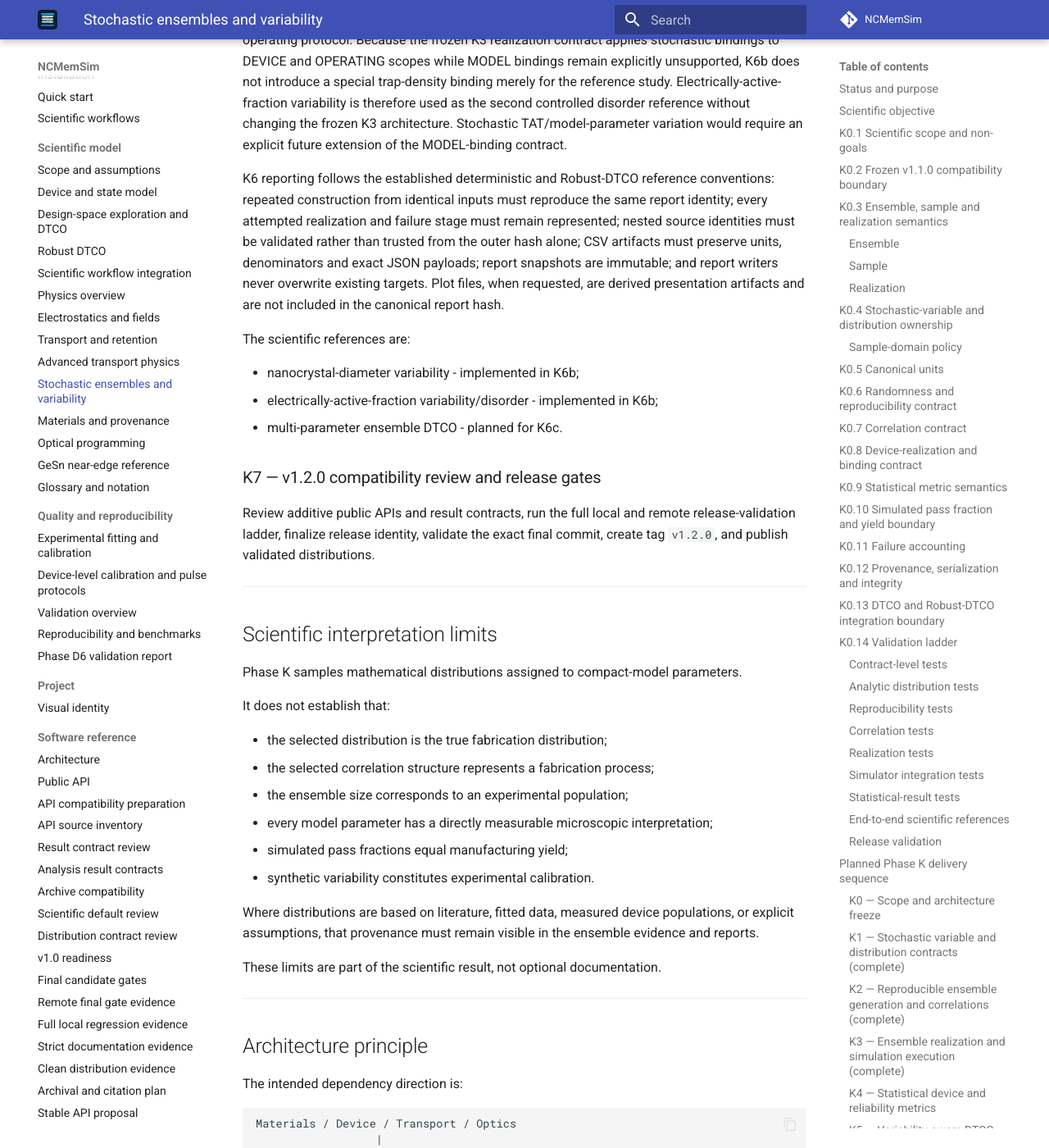
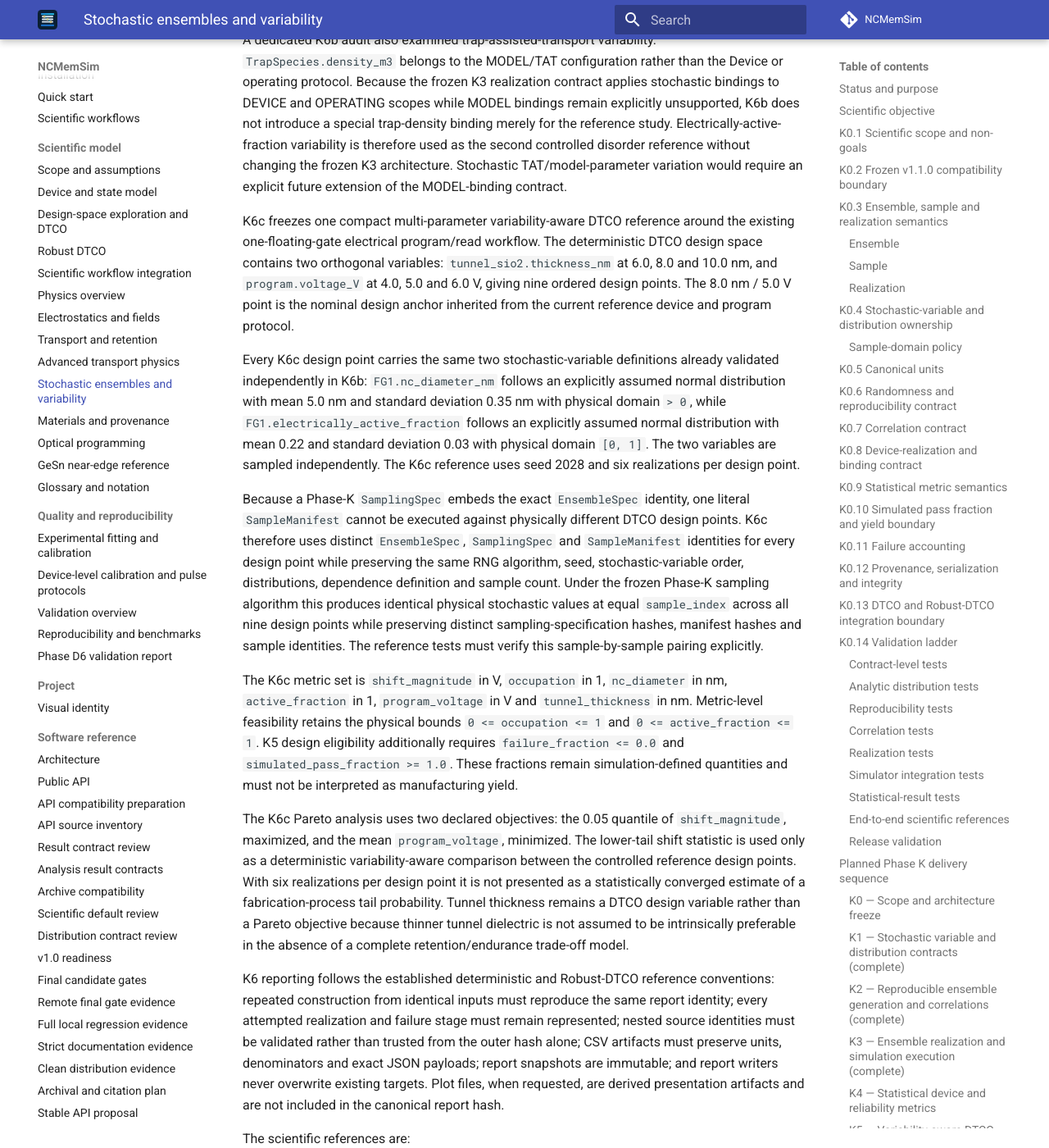
Before and after one commit to ocojocaru/NCMemSim, an MkDocs documentation site: the page built from docs/stochastic_ensembles.md, in a window 1280 px wide and 1400 px high, scrolled down 26765 px. Shown: the whole window at 82% size. Built offline with MkDocs 1.6.1 and Material for MkDocs 9.7.7, drawn with Linux system fonts in a browser that asks for light colours; comment, search, counter and statistics services are not loaded; some of the changed text lies outside the part shown.

Commit message:
Define Phase K6c ensemble DTCO reference contract

```diff
--- a/docs/stochastic_ensembles.md
+++ b/docs/stochastic_ensembles.md
@@ -771,7 +771,7 @@ K6 is divided into three ordered subphases:
 
 - **K6a - ensemble reporting and integrity bundle - COMPLETE:** immutable Phase-K report snapshots with canonical JSON identity, exact K3-K5b source linkage, optional K5c Pareto linkage, nested integrity validation, exact JSON round-trip reconstruction, deterministic CSV/Markdown artifacts, and no-overwrite bundle writing.
 - **K6b - controlled single-parameter reference studies - COMPLETE:** provide reproducible nanocrystal-diameter and electrically-active-fraction variability studies using explicit stochastic specifications, fixed local RNG identity, preserved sample manifests, complete failure accounting, real program/read solver execution and explicit scientific interpretation limits.
-- **K6c - multi-parameter ensemble DTCO reference:** provide an end-to-end variability-aware DTCO study linking explicit DTCO design points to immutable ensemble results, reusing the same exact manifest where cross-design comparison requires common stochastic draws, applying K5 eligibility and transparent Pareto analysis, and exporting the complete integrity-checked report bundle.
+- **K6c - multi-parameter ensemble DTCO reference:** provide an end-to-end variability-aware DTCO study linking explicit DTCO design points to immutable ensemble results, using distinct per-design-point manifests generated from the same RNG algorithm, seed, stochastic-variable order, distributions, dependence definition and sample count so that equal `sample_index` values form deterministic paired realizations across design points, applying K5 eligibility and transparent Pareto analysis, and exporting the complete integrity-checked report bundle.
 
 K6a defines one canonical integrity-checked report bundle over an ordered collection of Phase-K studies. For each study the report retains the complete K3 `EnsembleExecutionResult` (which already embeds the exact K2 `SampleManifest`), the complete K4a `EnsembleMetricAnalysisResult`, the complete K4b `EnsemblePopulationStatistics`, the complete K4c `EnsembleFeasibilitySummary`, the explicit K5 `EnsembleDTCOStudy`, and the corresponding K5b `EnsembleEligibilityResult`. An optional K5c `EnsembleParetoAnalysisResult` may be attached only when its ordered source eligibility-result identities exactly match the report studies.
 
@@ -787,13 +787,23 @@ K6b is implemented by two controlled single-parameter scientific reference studi
 
 A dedicated K6b audit also examined trap-assisted-transport variability. `TrapSpecies.density_m3` belongs to the MODEL/TAT configuration rather than the Device or operating protocol. Because the frozen K3 realization contract applies stochastic bindings to DEVICE and OPERATING scopes while MODEL bindings remain explicitly unsupported, K6b does not introduce a special trap-density binding merely for the reference study. Electrically-active-fraction variability is therefore used as the second controlled disorder reference without changing the frozen K3 architecture. Stochastic TAT/model-parameter variation would require an explicit future extension of the MODEL-binding contract.
 
+K6c freezes one compact multi-parameter variability-aware DTCO reference around the existing one-floating-gate electrical program/read workflow. The deterministic DTCO design space contains two orthogonal variables: `tunnel_sio2.thickness_nm` at 6.0, 8.0 and 10.0 nm, and `program.voltage_V` at 4.0, 5.0 and 6.0 V, giving nine ordered design points. The 8.0 nm / 5.0 V point is the nominal design anchor inherited from the current reference device and program protocol.
+
+Every K6c design point carries the same two stochastic-variable definitions already validated independently in K6b: `FG1.nc_diameter_nm` follows an explicitly assumed normal distribution with mean 5.0 nm and standard deviation 0.35 nm with physical domain `> 0`, while `FG1.electrically_active_fraction` follows an explicitly assumed normal distribution with mean 0.22 and standard deviation 0.03 with physical domain `[0, 1]`. The two variables are sampled independently. The K6c reference uses seed 2028 and six realizations per design point.
+
+Because a Phase-K `SamplingSpec` embeds the exact `EnsembleSpec` identity, one literal `SampleManifest` cannot be executed against physically different DTCO design points. K6c therefore uses distinct `EnsembleSpec`, `SamplingSpec` and `SampleManifest` identities for every design point while preserving the same RNG algorithm, seed, stochastic-variable order, distributions, dependence definition and sample count. Under the frozen Phase-K sampling algorithm this produces identical physical stochastic values at equal `sample_index` across all nine design points while preserving distinct sampling-specification hashes, manifest hashes and sample identities. The reference tests must verify this sample-by-sample pairing explicitly.
+
+The K6c metric set is `shift_magnitude` in V, `occupation` in 1, `nc_diameter` in nm, `active_fraction` in 1, `program_voltage` in V and `tunnel_thickness` in nm. Metric-level feasibility retains the physical bounds `0 <= occupation <= 1` and `0 <= active_fraction <= 1`. K5 design eligibility additionally requires `failure_fraction <= 0.0` and `simulated_pass_fraction >= 1.0`. These fractions remain simulation-defined quantities and must not be interpreted as manufacturing yield.
+
+The K6c Pareto analysis uses two declared objectives: the 0.05 quantile of `shift_magnitude`, maximized, and the mean `program_voltage`, minimized. The lower-tail shift statistic is used only as a deterministic variability-aware comparison between the controlled reference design points. With six realizations per design point it is not presented as a statistically converged estimate of a fabrication-process tail probability. Tunnel thickness remains a DTCO design variable rather than a Pareto objective because thinner tunnel dielectric is not assumed to be intrinsically preferable in the absence of a complete retention/endurance trade-off model.
+
 K6 reporting follows the established deterministic and Robust-DTCO reference conventions: repeated construction from identical inputs must reproduce the same report identity; every attempted realization and failure stage must remain represented; nested source identities must be validated rather than trusted from the outer hash alone; CSV artifacts must preserve units, denominators and exact JSON payloads; report snapshots are immutable; and report writers never overwrite existing targets. Plot files, when requested, are derived presentation artifacts and are not included in the canonical report hash.
 
 The scientific references are:
 
 - nanocrystal-diameter variability - implemented in K6b;
 - electrically-active-fraction variability/disorder - implemented in K6b;
-- multi-parameter ensemble DTCO - planned for K6c.
+- multi-parameter ensemble DTCO - K6c contract defined; implementation next.
 
 ### K7 — v1.2.0 compatibility review and release gates
 
```
